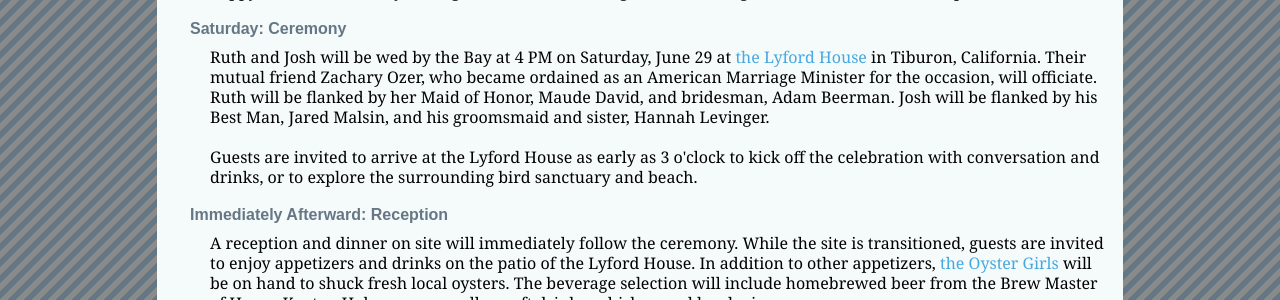
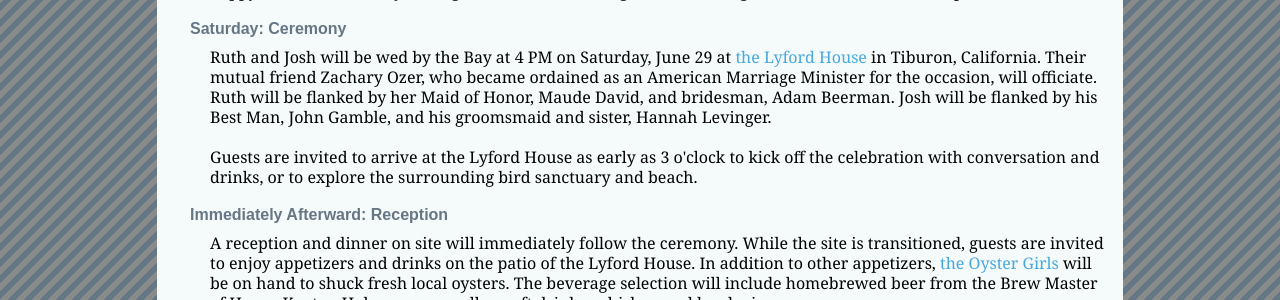
Before and after one commit to jlev/ruthandjosh, a Jekyll site: the page built from wedding.html, in a window 1280 px wide. Shown: the part 293-593 px from the top of the page. Built offline with Jekyll 4.4.1, drawn with Linux system fonts in a browser that asks for light colours; nearby versions of some CDN libraries; Markdown is read by kramdown in place of the engine named in the settings.

Commit message:
Update wedding.html

```diff
--- a/wedding.html
+++ b/wedding.html
@@ -11,7 +11,7 @@ permalink: /wedding/
 
 <h3>Saturday: Ceremony</h3>
 
-<p>Ruth and Josh will be wed by the Bay at 4 PM on Saturday, June 29 at <a href="http://en.wikipedia.org/wiki/Benjamin_and_Hilarita_Lyford_House">the Lyford House</a> in Tiburon, California. Their mutual friend Zachary Ozer, who became ordained as an American Marriage Minister for the occasion, will officiate. Ruth will be flanked by her Maid of Honor, Maude David, and bridesman, Adam Beerman. Josh will be flanked by his Best Man, Jared Malsin, and his groomsmaid and sister, Hannah Levinger.</p>
+<p>Ruth and Josh will be wed by the Bay at 4 PM on Saturday, June 29 at <a href="http://en.wikipedia.org/wiki/Benjamin_and_Hilarita_Lyford_House">the Lyford House</a> in Tiburon, California. Their mutual friend Zachary Ozer, who became ordained as an American Marriage Minister for the occasion, will officiate. Ruth will be flanked by her Maid of Honor, Maude David, and bridesman, Adam Beerman. Josh will be flanked by his Best Man, John Gamble, and his groomsmaid and sister, Hannah Levinger.</p>
 
 <p>Guests are invited to arrive at the Lyford House as early as 3 o'clock to kick off the celebration with conversation and drinks, or to explore the surrounding bird sanctuary and beach.</p>
 
```
